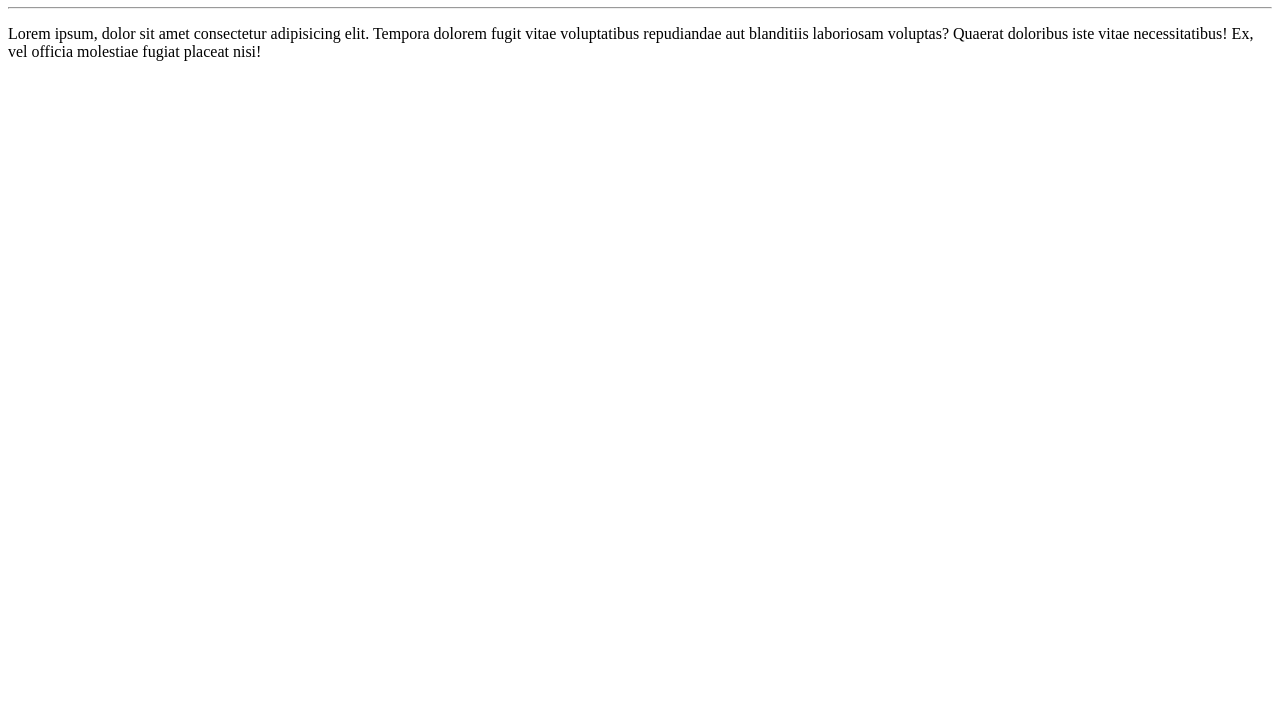
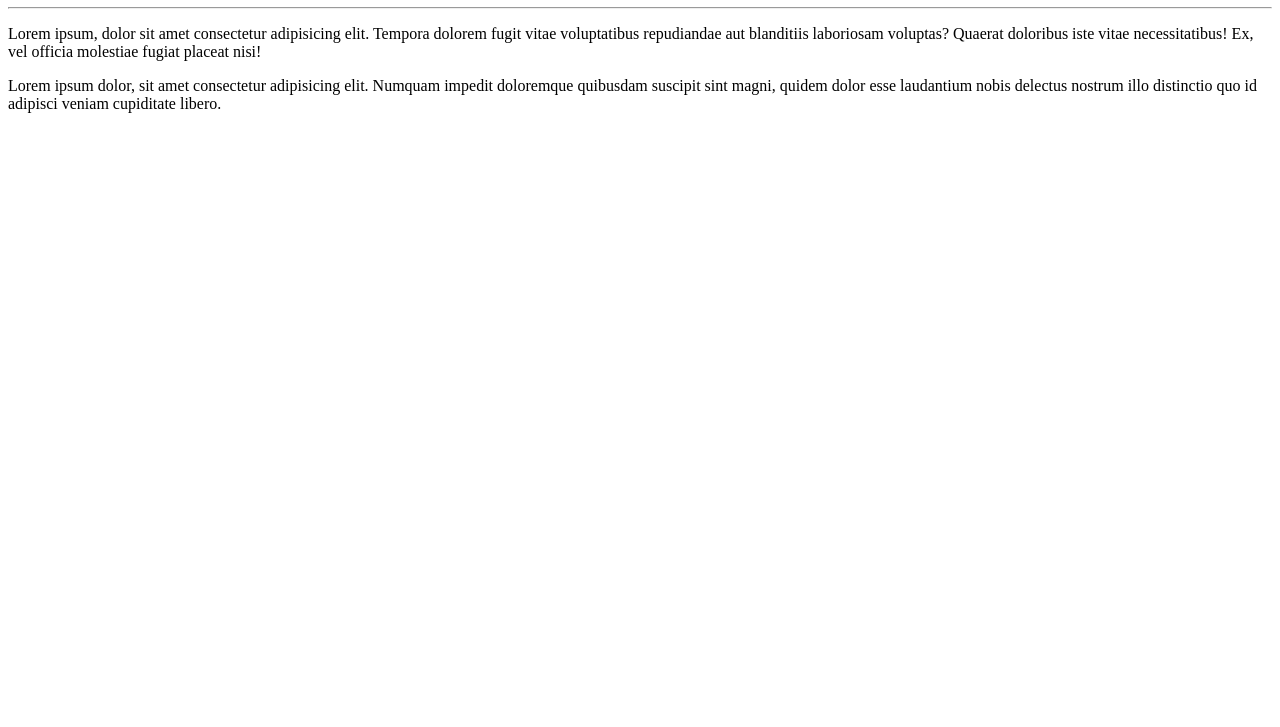
Before and after one commit to scdanilo/curso-git-github, a plain HTML site: page site-exemplo/index.html in a window 1280 px wide. Shown: the part 73-800 px from the top of the page. Drawn offline with Linux system fonts and the light colour scheme.

Commit message:
Update index.html
Inclusão do segundo parágrafo

```diff
--- a/site-exemplo/index.html
+++ b/site-exemplo/index.html
@@ -10,5 +10,6 @@
     <h1>Curso de Git e GitHub</h1>
     <hr>
     <p>Lorem ipsum, dolor sit amet consectetur adipisicing elit. Tempora dolorem fugit vitae voluptatibus repudiandae aut blanditiis laboriosam voluptas? Quaerat doloribus iste vitae necessitatibus! Ex, vel officia molestiae fugiat placeat nisi!</p>
+    <p>Lorem ipsum dolor, sit amet consectetur adipisicing elit. Numquam impedit doloremque quibusdam suscipit sint magni, quidem dolor esse laudantium nobis delectus nostrum illo distinctio quo id adipisci veniam cupiditate libero.</p>
 </body>
 </html>
```
